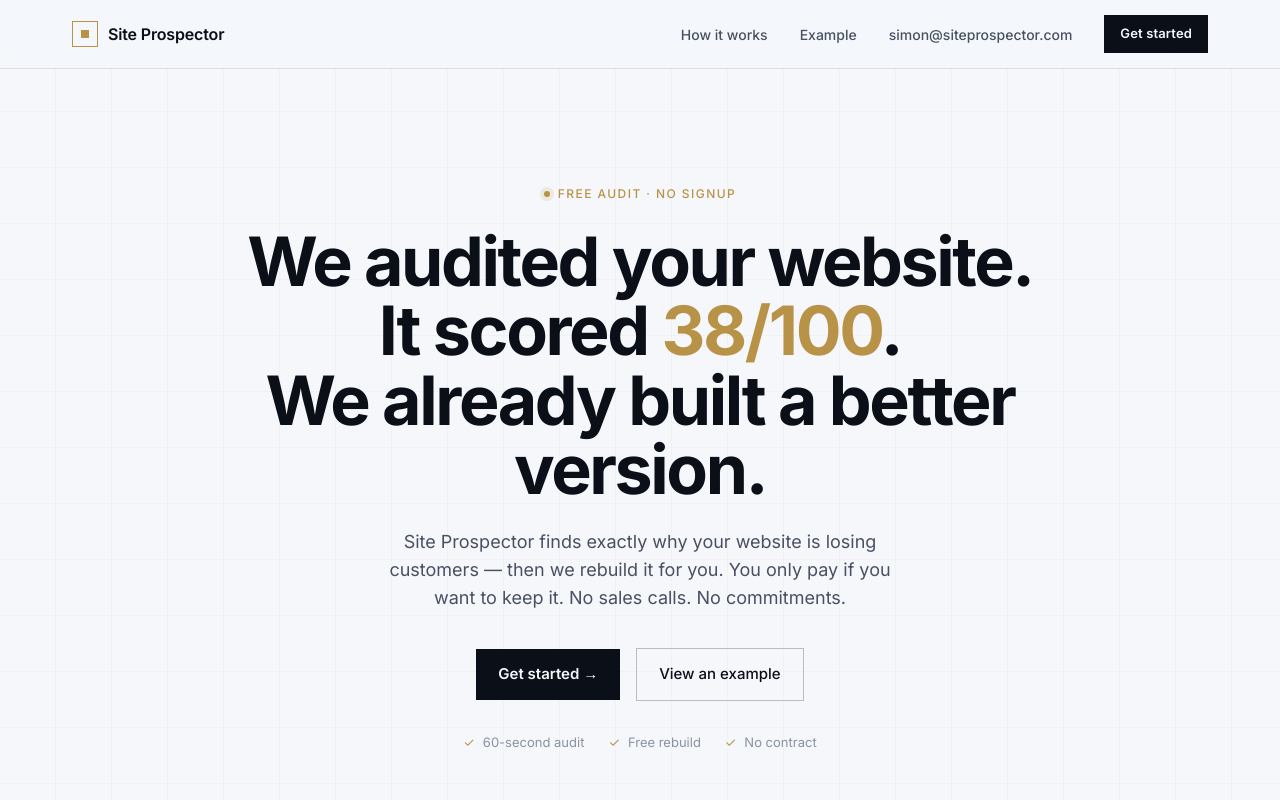
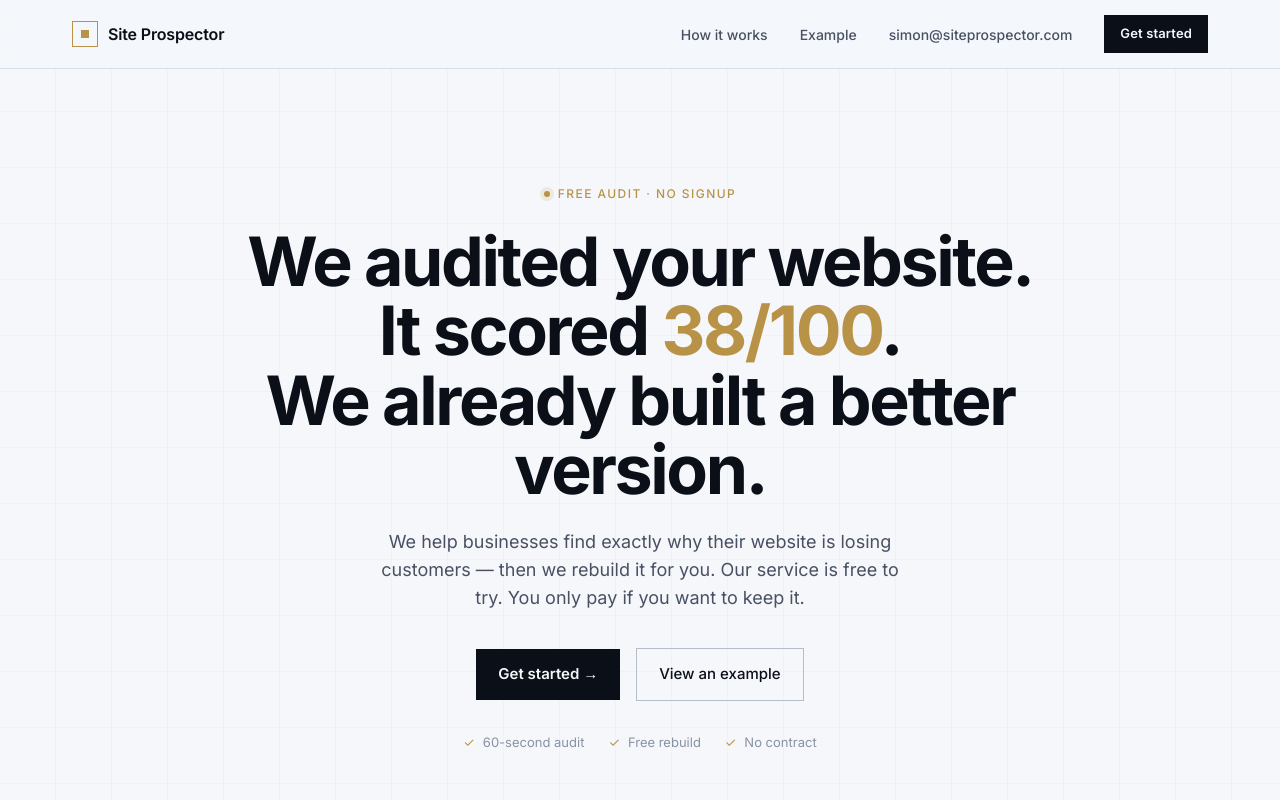
Before and after one commit to shabtu/siteprospector-landing, a Next.js app: page / in a window 1280 px wide. Shown: the top 800 px of the page. Built offline with nearby package versions, Linux system fonts and the light colour scheme.

Commit message:
fix: add 'helps'+'service' keywords in hero for clarity audit score

```diff
--- a/components/Hero.tsx
+++ b/components/Hero.tsx
@@ -19,8 +19,8 @@
         We already built a better version.
       </h1>
       <p className="hero-sub">
-        Site Prospector finds exactly why your website is losing customers — then we rebuild it for
-        you. You only pay if you want to keep it. No sales calls. No commitments.
+        We help businesses find exactly why their website is losing customers — then we rebuild it
+        for you. Our service is free to try. You only pay if you want to keep it.
       </p>
       <div className="hero-cta-row">
         <button className="btn-primary" onClick={scrollTo("cta")}>
```
